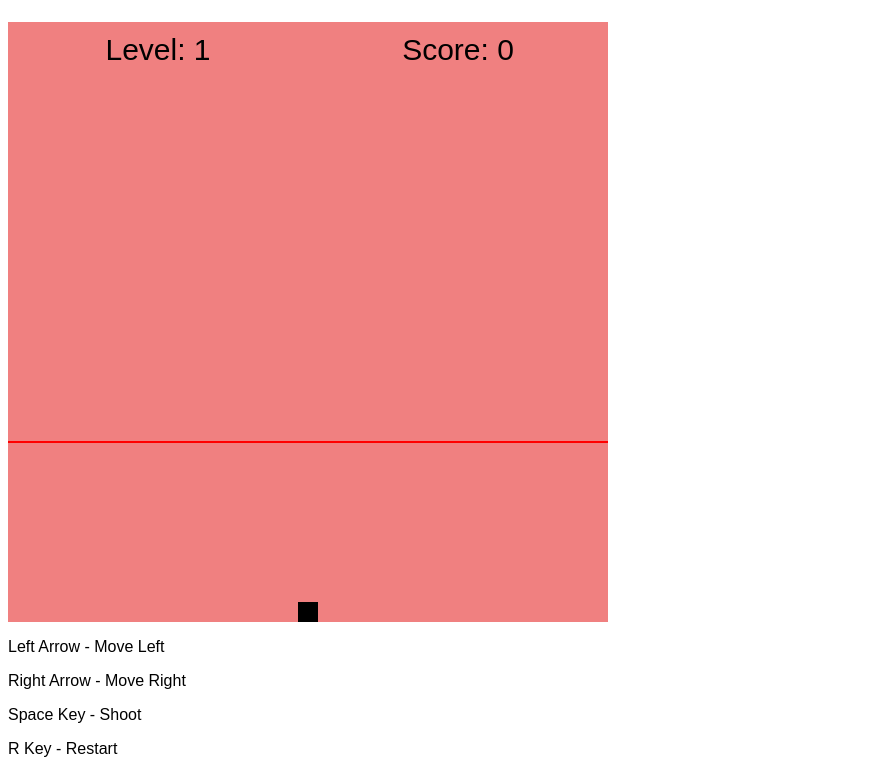
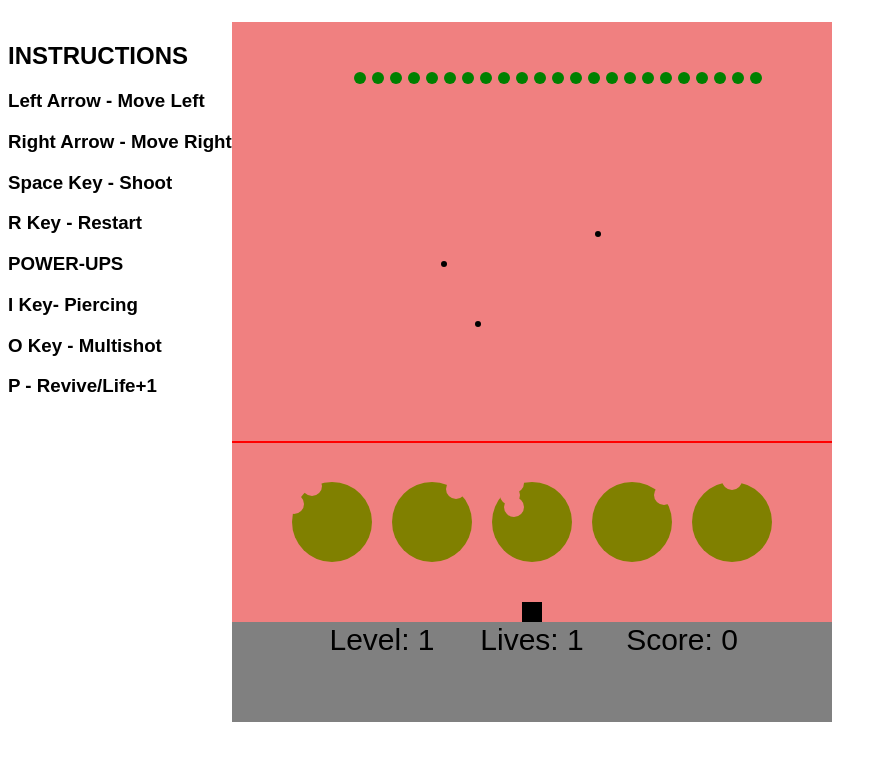
Before and after one commit to lehermschong/spaceinvaders, a website built with webpack: page index.html in a window 1280 px wide. Shown: the part 54-828 px from the top of the page, without its empty margins (0-887 px from the left). After the commit the page ends 800 px from the top, so only its background shows below. Built offline with nearby package versions, Linux system fonts and the light colour scheme.

Commit message:
Update index.html

```diff
--- a/index.html
+++ b/index.html
@@ -18,20 +18,30 @@
     </head>
     <body>
         <h1>Space Invaders</h1>
-        <svg id="canvas" width="600" height="600" style = "background-color:lightcoral">
+        <svg id="canvas" width="600" height="700" style = "background-color:lightcoral">
             <g id="playerShip" transform="translate(300,590)">
                 <polygon points="-10,10 10,10 10,-10 -10,-10"
                             style="fill:black">
                 </polygon>
               </g>
-              <text id="playerScore" font-size="30" class="textelements" x="75%" y="5%" dominant-baseline="middle" text-anchor="middle"/>
-              <text id="level" font-size="30" class="textelements" x="25%" y="5%" dominant-baseline="middle" text-anchor="middle"/>
+              <g transform = "translate(0,600)"><polygon points = "0,0 600,0, 600,100,0,100" style="fill:grey"></polygon></g>
+              <text id="playerScore" font-size="30" class="textelements" x="75%" y="620" dominant-baseline="middle" text-anchor="middle"/>
+              <text id="lives" font-size="30" class="textelements" x="50%" y="620" dominant-baseline="middle" text-anchor="middle"/>
+              <text id="level" font-size="30" class="textelements" x="25%" y="620" dominant-baseline="middle" text-anchor="middle"/>
+              <text id="upgrades" font-size="30" class="textelements" x="50%" y="670" dominant-baseline="middle" text-anchor="middle"/>
               <text id="gameover" font-size="50" class="textelements" x="50%" y="50%" dominant-baseline="middle" text-anchor="middle"/>
               <line x1 = "0", x2 = "600", y1 = "420", y2 = "420" style="stroke:red;stroke-width: 2"></line>;
         </svg>
-        <p>Left Arrow  - Move Left</p>
-        <p>Right Arrow - Move Right</p>
-        <p>Space Key   - Shoot</p>
-        <p>R Key       - Restart</p>
+        <div id="instructions" style = "float: left">
+            <h2>INSTRUCTIONS</h2>
+        <h3>Left Arrow  - Move Left</h3>
+        <h3>Right Arrow - Move Right</h3>
+        <h3>Space Key - Shoot</h3>
+        <h3>R Key - Restart</h3>
+        <h3>POWER-UPS</h3>
+        <h3>I Key- Piercing</h3>
+        <h3>O Key - Multishot</h3>
+        <h3>P - Revive/Life+1</h3>
+    </div>
     </body>
 </html>
```
